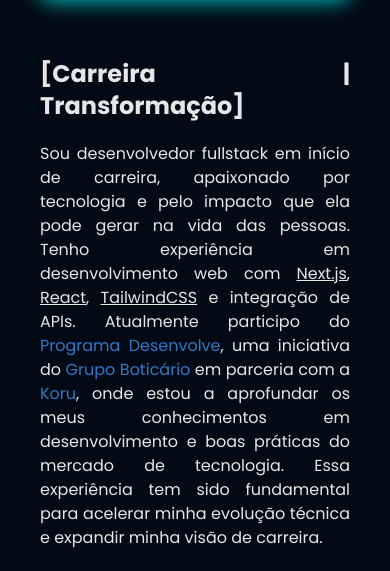
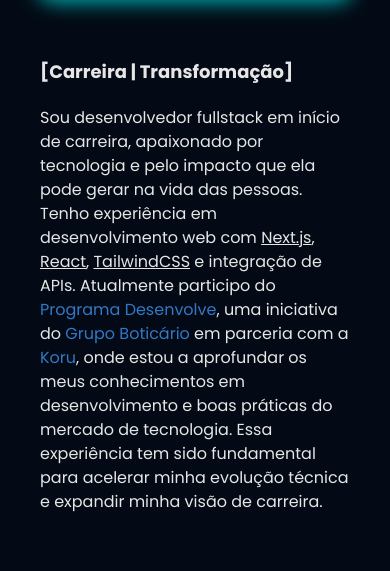
Before and after one commit to RuiGomes111/Blog-Pessoal, a Next.js app: page /about in a window 390 px wide. Shown: the part 421-992 px from the top of the page. Built offline with nearby package versions, Linux system fonts and the light colour scheme.

Commit message:
updating

```diff
--- a/src/app/about/page.tsx
+++ b/src/app/about/page.tsx
@@ -26,8 +26,11 @@ export default function About() {
     </div>
 
     {/* Texto */}
-    <div className="text-justify mt-5 font-sans">
-        <h1 className="font-bold text-2xl mb-5">[Carreira | Transformação]</h1>
+    <div className="lg:text-justify mt-5 font-sans">
+        <h1 className="font-bold mb-5 text-lg sm:text-2xl md:text-3xl lg:text-3xl">
+  [Carreira | Transformação]
+</h1>
+
       <p>
         Sou desenvolvedor fullstack em início de carreira, apaixonado por
         tecnologia e pelo impacto que ela pode gerar na vida das pessoas.
```
